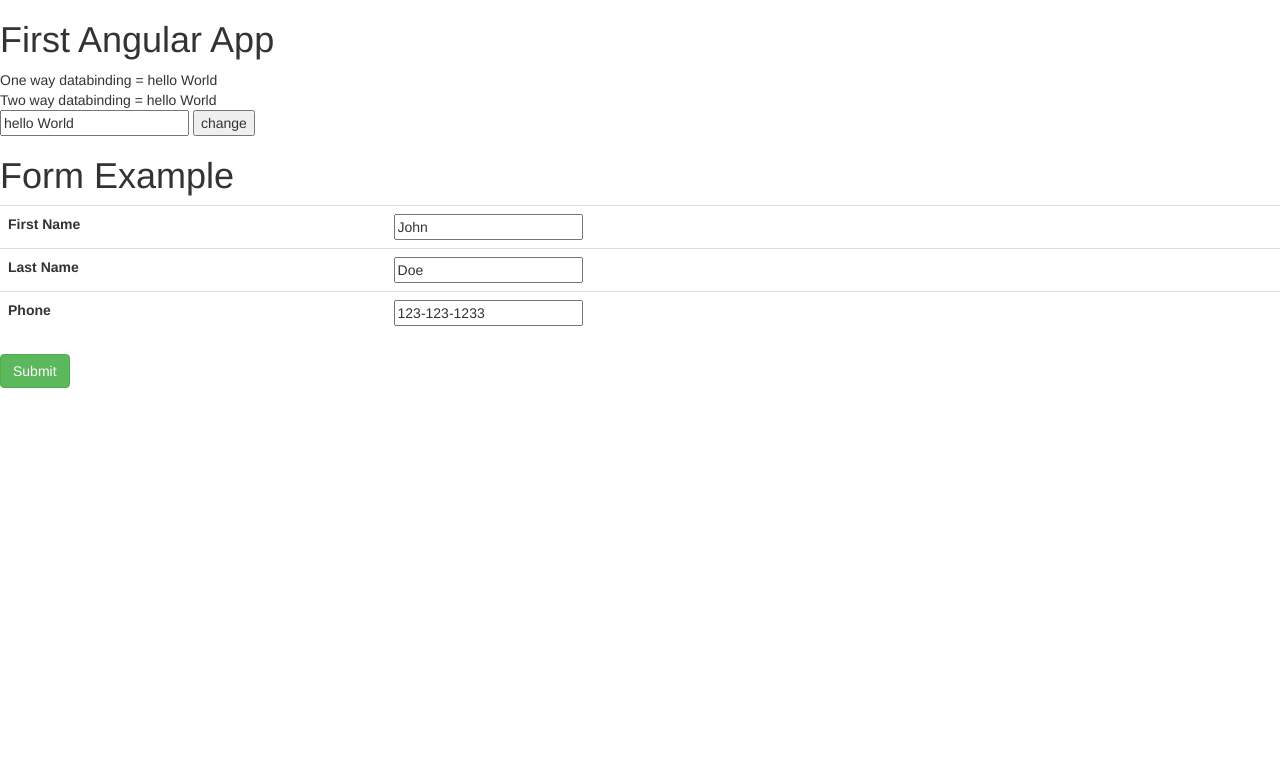
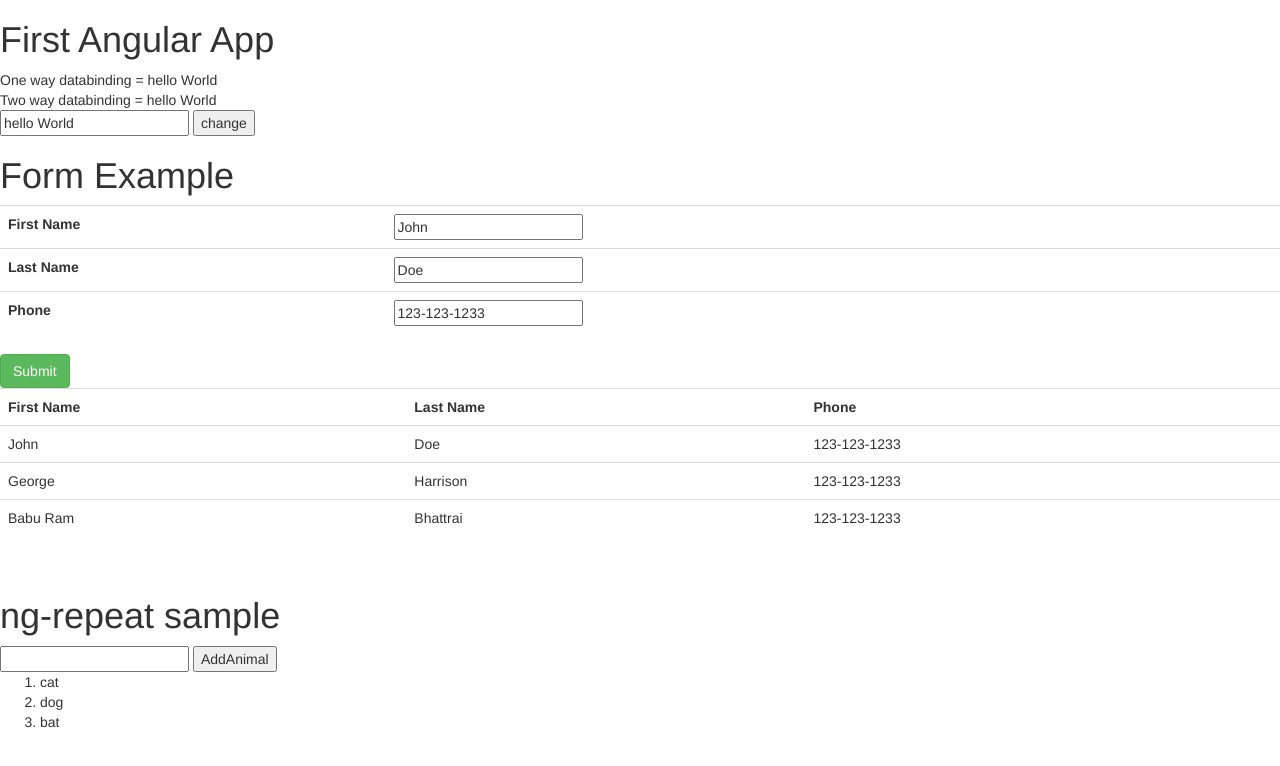
Before and after one commit to CubicUI/uibatch5_angular, a website: page views/index.html in a window 1280 px wide. Drawn offline with nearby package versions, Linux system fonts and the light colour scheme.

Commit message:
ng-repeat examples added

```diff
--- a/scripts/controllers/appCtrl.js
+++ b/scripts/controllers/appCtrl.js
@@ -11,8 +11,42 @@ angular.module("app").controller("appCtrl",["$scope",function($scope){
         "phone":"123-123-1233"
     };
 
+    $scope.sampleArray=["cat","dog","bat"];
+    $scope.addAnimal=function(){
+        $scope.sampleArray.push($scope.animal);
+    }
+
+    var person1={
+       "firstName":"John",
+        "lastName":"Doe",
+        "phone":"123-123-1233"
+    };
+    var person2={
+        "firstName":"George",
+        "lastName":"Harrison",
+        "phone":"123-123-1233"
+    };
+    var person3={
+       "firstName":"Babu Ram",
+        "lastName":"Bhattrai",
+        "phone":"123-123-1233"
+    };
+
+    $scope.personArray = [];
+    $scope.personArray.push(person1);
+    $scope.personArray.push(person2);
+    $scope.personArray.push(person3);
+
+
     $scope.sampleSubmit=function(){
         event.preventDefault();
-        console.log($scope.formModel);
+        var samplePerson={
+            "firstName":$scope.formModel.firstName,
+            "lastName":$scope.formModel.lastName,
+            "phone":$scope.formModel.phone
+        };
+        $scope.formModel={};
+        $scope.personArray.push(samplePerson);
+        console.log($scope.personArray);
     }
 }]);
--- a/views/index.html
+++ b/views/index.html
@@ -31,6 +31,31 @@
                 </tr>
             </table>
             <button ng-click="sampleSubmit()" class="btn btn-success">Submit</button>
+
+            <table class="table table-hover">
+                <tr>
+                    <th>First Name</th>
+                    <th>Last Name</th>
+                    <th>Phone</th>
+                </tr>
+                <tr ng-repeat="person in personArray track by $index">
+                    <td>{{person.firstName}}</td>
+                    <td>{{person.lastName}}</td>
+                    <td>{{person.phone}}</td>
+                </tr>
+            </table>
+
+            <br>
+            <h1>ng-repeat sample</h1>
+            <input type="text" ng-model="animal">
+            <button ng-click="addAnimal()">
+                AddAnimal
+            </button>
+            <ol>
+                <li ng-repeat="item in sampleArray track by $index">
+                    {{item}}
+                </li>
+            </ol>
         </div>
 
         <!--JS Dependencies-->
```
